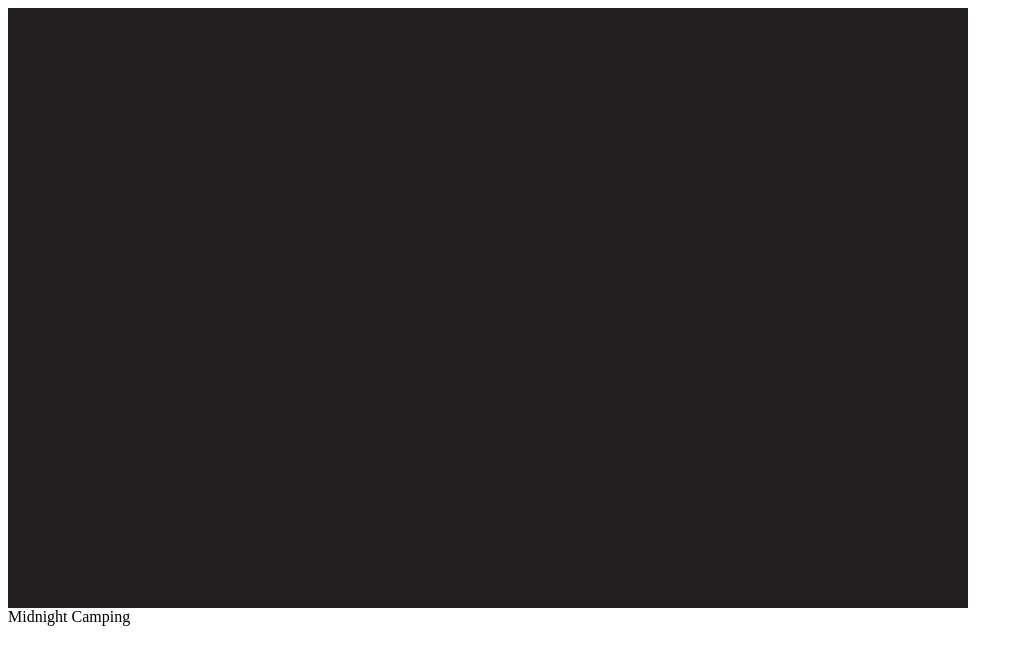
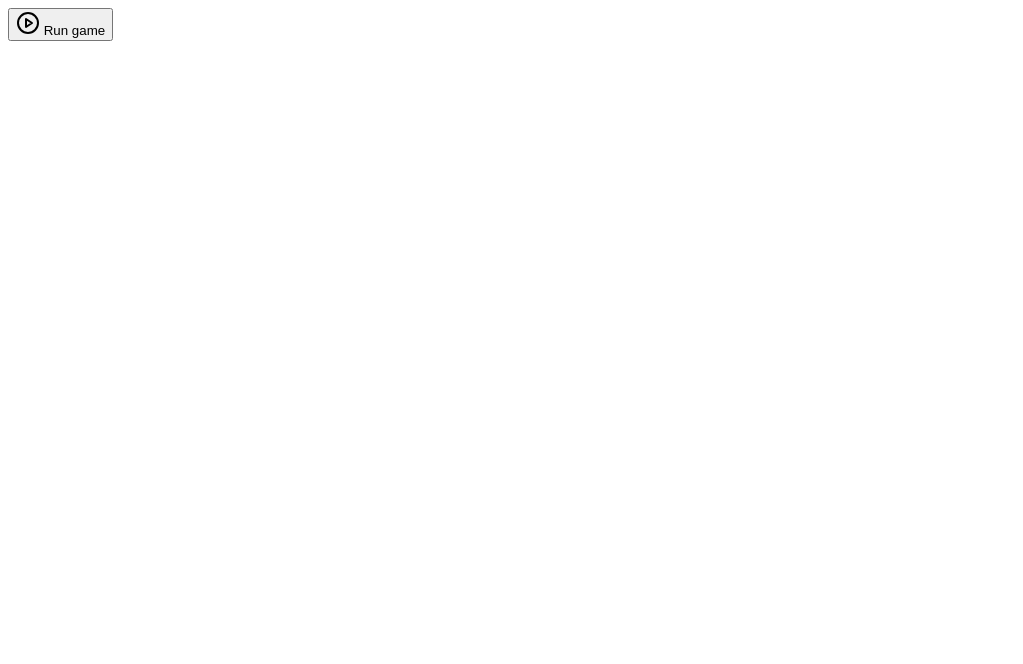
Before and after one commit to Bandruf/MidnightCamping, a plain HTML site: page index.html in a window 1280 px wide. Shown: the whole page, without its empty margins (0-1023 px from the left). Drawn offline with Linux system fonts and the light colour scheme.

Commit message:
Update index.html

```diff
--- a/index.html
+++ b/index.html
@@ -1,8 +1 @@
-<div class="webgl-content">
-      <div id="unityContainer" style="width: 960px; height: 600px; padding: 0px; margin: 0px; border: 0px; position: relative; background: rgb(35, 31, 32);"><canvas id="#canvas" style="width: 100%; height: 100%; cursor: default;" width="960" height="600"></canvas><div class="logo Dark" style="display: none;"></div><div class="progress Dark" style="display: none;"><div class="empty" style="width: 0%;"></div><div class="full" style="width: 100%;"></div></div></div>
-      <div class="footer">
-        <div class="webgl-logo"></div>
-        <div class="fullscreen" onclick="unityInstance.SetFullscreen(1)"></div>
-        <div class="title">Midnight Camping</div>
-      </div>
-    </div>
+<div data-iframe="<iframe mozallowfullscreen=&quot;true&quot; allow=&quot;autoplay; fullscreen *; geolocation; microphone; camera; midi; monetization; xr-spatial-tracking; gamepad; gyroscope; accelerometer; xr&quot; frameborder=&quot;0&quot; src=&quot;//v6p9d9t4.ssl.hwcdn.net/html/1970387/index.html?v=1582568685&quot; msallowfullscreen=&quot;true&quot; scrolling=&quot;no&quot; allowfullscreen=&quot;true&quot; webkitallowfullscreen=&quot;true&quot; id=&quot;game_drop&quot; allowtransparency=&quot;true&quot;></iframe>" class="iframe_placeholder"><button class="button load_iframe_btn"><svg stroke-linecap="round" stroke="currentColor" class="svgicon icon_play" role="img" version="1.1" viewBox="0 0 24 24" stroke-width="2" height="24" stroke-linejoin="round" aria-hidden="" fill="none" width="24"><circle cx="12" cy="12" r="10"></circle><polygon points="10 8 16 12 10 16 10 8"></polygon></svg> Run game</button></div>
```
